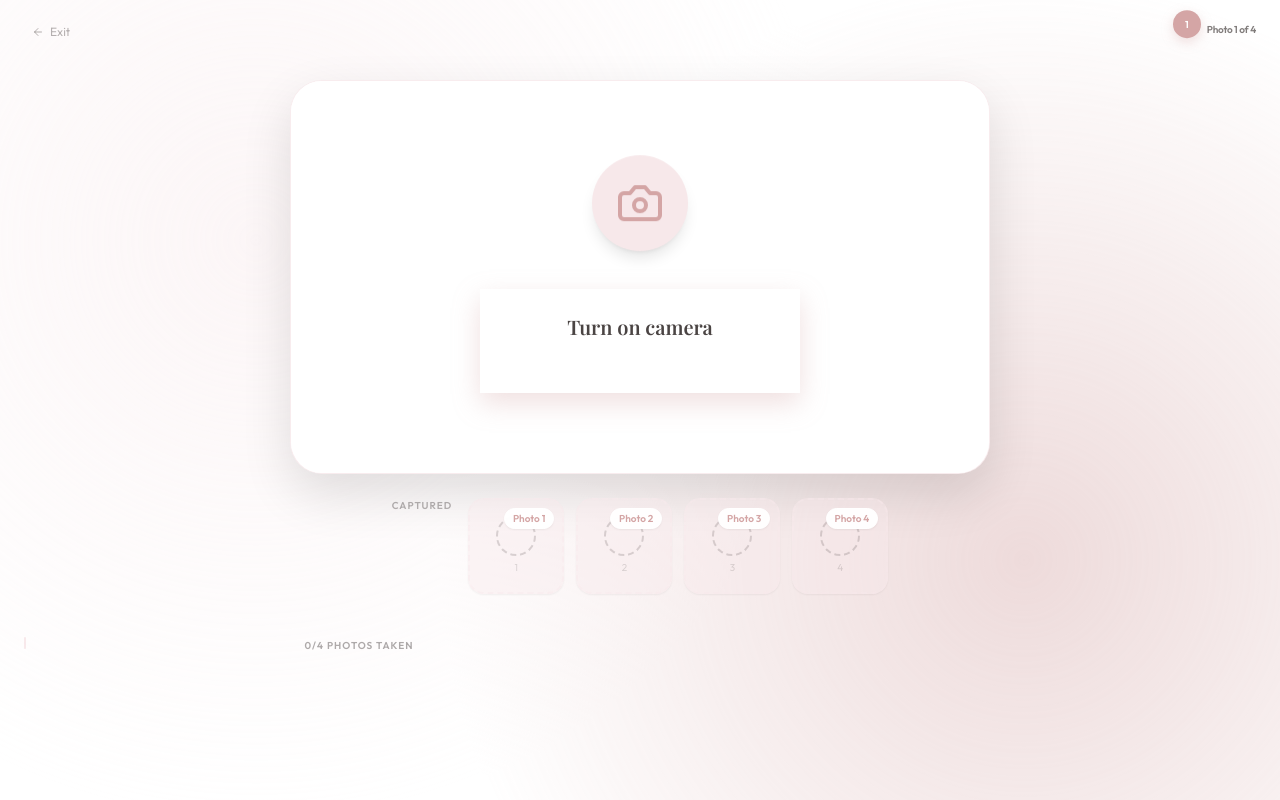
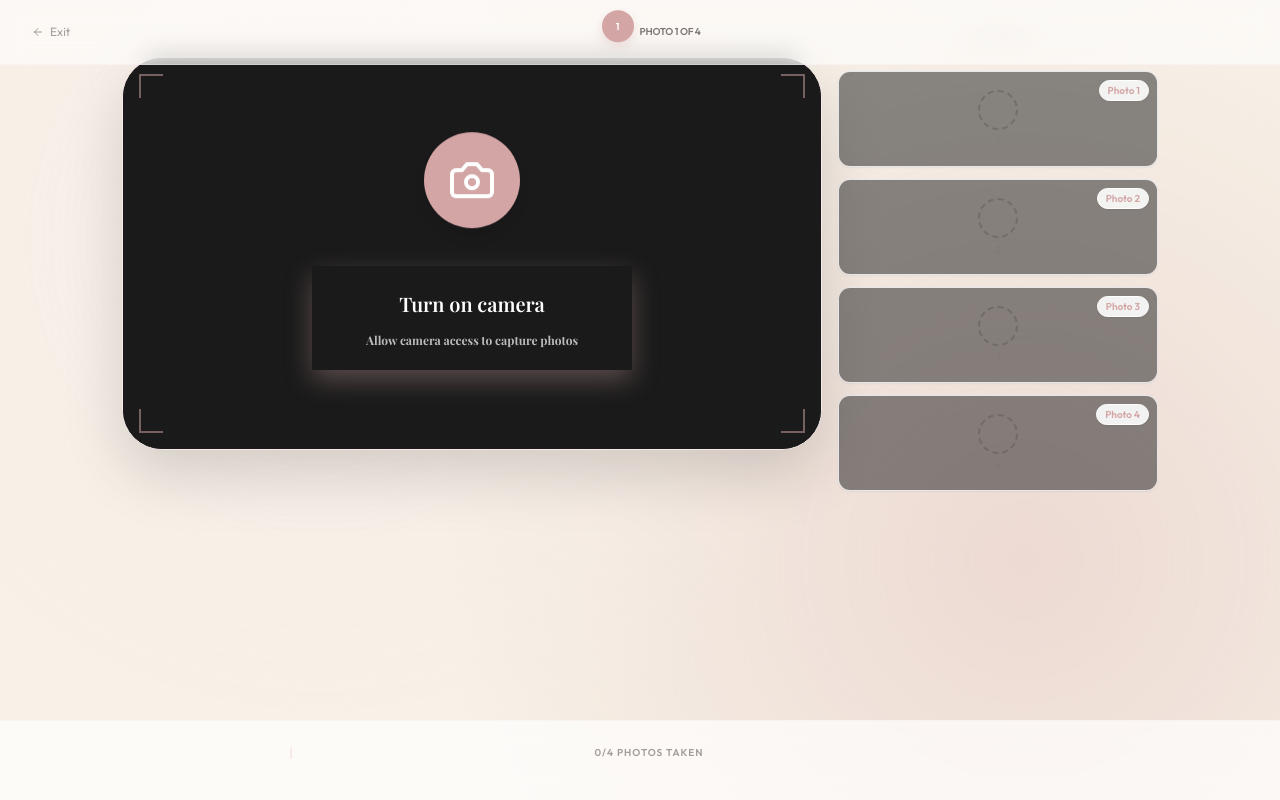
Before and after one commit to Ellzxc/fleur-n-frame, a React (Vite) app in the folder fleur-n-frame/client/: page / in a window 1280 px wide. Both pictures are taken after a click on the button "Start Capturing". Built offline with nearby package versions, Linux system fonts and the light colour scheme; no server answers; a web font is replaced by a local one.

Commit message:
Rebuild whole UI

```diff
--- a/fleur-n-frame/client/src/pages/PhotoboothPage.jsx
+++ b/fleur-n-frame/client/src/pages/PhotoboothPage.jsx
@@ -279,89 +279,97 @@ export default function PhotoboothPage({ navigate }) {
 
   return (
     <>
-      <div className="min-h-screen relative overflow-hidden bg-white">
-        {/* Decorative background */}
-        <div className="absolute inset-0 opacity-40 pointer-events-none" style={{ backgroundImage: "radial-gradient(circle at 20% 30%, #f7e8ea 0%, transparent 50%), radial-gradient(circle at 80% 70%, #d4a5a5 0%, transparent 50%)" }} />
+      <div className="min-h-screen relative overflow-hidden bg-[#f7f1e7]">
+        {/* Decorative kiosk background */}
+        <div className="absolute inset-0 opacity-30 pointer-events-none" style={{ backgroundImage: "radial-gradient(circle at 25% 30%, #f7e8ea 0%, transparent 50%), radial-gradient(circle at 80% 70%, #d4a5a5 0%, transparent 50%)" }} />
 
         {/* Full-screen photo preview modal */}
         {previewOpen !== null && (
-          <div className="fixed inset-0 z-50 bg-fleur-ink/98 flex items-center justify-center p-6 backdrop-blur-sm animate-fade-in">
-            <div className="relative w-full max-w-[700px] h-[700px] flex items-center justify-center bg-white rounded-3xl shadow-[0_20px_60px_rgba(0,0,0,0.3)] overflow-hidden border border-white/10 animate-slide-up">
+          <div className="fixed inset-0 z-50 bg-[#0a0a0a] flex items-center justify-center p-4 backdrop-blur-sm animate-fade-in">
+            <div className="relative w-full max-w-[800px] h-[800px] flex items-center justify-center bg-white rounded-[2rem] shadow-[0_20px_60px_rgba(0,0,0,0.4)] overflow-hidden border border-white/10 animate-slide-up">
               <img src={photos[previewOpen]} alt="Preview" className="w-full h-full object-cover" />
-              <button onClick={closePreview} className="absolute top-4 right-4 z-30 bg-fleur-ink/90 text-white rounded-full p-3 hover:bg-fleur-rose/90 transition-all">
+              <button onClick={closePreview} className="absolute top-4 right-4 z-30 bg-[#0a0a0a] text-white rounded-full p-3 hover:bg-fleur-rose/90 transition-all">
                 <XIcon className="w-5 h-5" />
               </button>
             </div>
           </div>
         )}
 
-        {/* Header */}
+        {/* Top bar */}
         {!previewOpen && (
-          <div className="px-6 py-4 z-10 flex justify-between items-start">
-            <button onClick={() => navigate("welcome")} className="btn-ghost flex items-center gap-1.5 text-fleur-ink/50 text-xs hover:bg-fleur-blush/50 p-2">
+          <div className="fixed top-0 left-0 right-0 z-40 px-6 py-4 flex justify-between items-center bg-white/60 backdrop-blur-md border-b border-fleur-blush/40">
+            <button onClick={() => navigate("welcome")} className="btn-ghost flex items-center gap-1.5 text-fleur-ink/50 text-xs hover:bg-fleur-blush/50 p-2 rounded-full">
               <ArrowLeft className="w-3 h-3" /> Exit
             </button>
             <div className="flex items-center gap-1.5 text-fleur-ink/70">
-              <div className="w-7 h-7 rounded-full bg-fleur-rose flex items-center justify-center text-[10px] font-bold text-white shadow-[0_4px_12px_rgba(212,165,165,0.35)] animate-bounce-gentle">
+              <div className="w-8 h-8 rounded-full bg-fleur-rose flex items-center justify-center text-[10px] font-bold text-white shadow-[0_4px_12px_rgba(212,165,165,0.35)] animate-bounce-gentle">
                 {step + 1}
               </div>
-              <span className="text-[10px] font-semibold tracking-tight leading-none">Photo {step + 1} of {TOTAL}</span>
+              <span className="text-[10px] font-semibold tracking-tight leading-none uppercase">Photo {step + 1} of {TOTAL}</span>
             </div>
+            <div className="w-8 h-8 flex items-center justify-center"></div>
           </div>
         )}
 
-        {/* Main camera area */}
+        {/* Main layout: camera left, captured photos right */}
         {!previewOpen && (
-          <div className="flex flex-col items-center justify-center flex-1 z-0 relative w-full p-2 lg:p-4">
-            <div className="w-full max-w-[700px] aspect-video relative rounded-[2rem] shadow-[0_20px_50px_rgba(0,0,0,0.12)] border border-fleur-blush/80 bg-white overflow-hidden">
+          <div className="relative flex flex-1 items-center justify-center p-2 lg:p-4 z-0">
+            {/* Camera monitor - maximized */}
+            <div className="relative flex-1 max-w-[700px] aspect-video rounded-[2.5rem] shadow-[0_25px_60px_rgba(0,0,0,0.15)] border border-fleur-blush/100 bg-[#2a2a2a] overflow-hidden flex items-center justify-center">
               {cameraEnabled ? (
                 <>
-                      <CameraPreview ref={cameraRef} active={true} />
-                      <div
-                        className="fixed inset-0 z-[60] bg-[#FFFFFF] pointer-events-none"
-                        style={{
-                          opacity: flashOpacity,
-                          transition: "opacity 250ms ease-out",
-                          transform: "translateZ(0)",
-                        }}
-                      />
+                  <div className="absolute inset-0 z-20 flex items-center justify-center">
+                    <CameraPreview ref={cameraRef} active={true} className="w-full h-full object-cover" />
+                  </div>
+                  <div className="absolute inset-0 z-[60] bg-[#FFFFFF] pointer-events-none" style={{ opacity: flashOpacity, transition: "opacity 250ms ease-out", transform: "translateZ(0)" }} />
                   <CountdownOverlay n={status === "countdown" ? timer : 0} />
-                    </>
-                  ) : (
-                <div className="absolute inset-0 flex flex-col items-center justify-center bg-white">
-                  <div className="w-24 h-24 rounded-full bg-fleur-blush flex items-center justify-center mb-8 text-fleur-rose font-bold text-3xl shadow-lg animate-bounce-gentle">
-                    <Camera className="w-12 h-12" />
+                  {!cameraReady && (
+                    <div className="absolute inset-0 z-30 flex flex-col items-center justify-center bg-[#1a1a1a]/60 backdrop-blur-sm">
+                      <div className="w-20 h-20 rounded-full bg-fleur-rose flex items-center justify-center mb-6 text-white font-bold text-2xl shadow-lg animate-bounce-gentle">
+                        <Camera className="w-10 h-10" />
                       </div>
-                  <button onClick={enableCamera} className="w-full max-w-xs px-10 py-6 text-xl font-display font-bold flex flex-col items-center gap-4 shadow-[0_10px_25px_rgba(212,165,165,0.35)] hover:shadow-[0_15px_35px_rgba(212,165,165,0.45)] active:scale-95 transition-all">
+                      <button onClick={enableCamera} className="px-10 py-6 text-xl font-display font-bold flex flex-col items-center gap-4 shadow-[0_10px_25px_rgba(212,165,165,0.35)] hover:shadow-[0_15px_35px_rgba(212,165,165,0.45)] active:scale-95 transition-all text-white">
                         <span className="font-semibold">Turn on camera</span>
                         <span className="text-xs text-white/70 leading-none">Allow camera access to capture photos</span>
                       </button>
                     </div>
                   )}
+                </>
+              ) : (
+                <div className="absolute inset-0 flex flex-col items-center justify-center bg-[#1a1a1a]">
+                  <div className="w-24 h-24 rounded-full bg-fleur-rose flex items-center justify-center mb-8 text-white font-bold text-3xl shadow-lg animate-bounce-gentle">
+                    <Camera className="w-12 h-12" />
+                  </div>
+                  <button onClick={enableCamera} className="w-full max-w-xs px-10 py-6 text-xl font-display font-bold flex flex-col items-center gap-4 shadow-[0_10px_25px_rgba(212,165,165,0.35)] hover:shadow-[0_15px_35px_rgba(212,165,165,0.45)] active:scale-95 transition-all text-white">
+                    <span className="font-semibold">Turn on camera</span>
+                    <span className="text-xs text-white/70 leading-none">Allow camera access to capture photos</span>
+                  </button>
+                </div>
+              )}
+              {/* Camera HUD corners */}
+              <div className="absolute top-4 left-4 z-10 w-6 h-6 border-t-2 border-l-2 border-fleur-rose/50"></div>
+              <div className="absolute top-4 right-4 z-10 w-6 h-6 border-t-2 border-r-2 border-fleur-rose/50"></div>
+              <div className="absolute bottom-4 left-4 z-10 w-6 h-6 border-b-2 border-l-2 border-fleur-rose/50"></div>
+              <div className="absolute bottom-4 right-4 z-10 w-6 h-6 border-b-2 border-r-2 border-fleur-rose/50"></div>
             </div>
 
-            {/* Photo thumbnails - below camera on mobile, side on desktop */}
-            <div className="mt-6 flex flex-col lg:flex-row lg:items-start gap-4">
+            {/* Captured photos sidebar */}
+            <div className="flex-1 max-w-xs ml-4 hidden lg:flex flex-col items-center gap-4 pt-4">
               <div className="text-[10px] font-bold uppercase tracking-widest text-fleur-ink/40 mb-2">Captured</div>
-              <div className="flex flex-wrap justify-center gap-3">
+              <div className="flex flex-col gap-3 w-full">
                 {Array.from({ length: TOTAL }).map((_, i) => (
-                  <div key={i} className="relative cursor-pointer group flex flex-col items-center gap-2" onClick={() => photos[i] && openPreview(i)}>
-                    <div className={`w-24 h-24 rounded-2xl overflow-hidden border shadow-sm flex items-center justify-center relative transition-all duration-300 ${
-                      photos[i]
-                        ? "border-fleur-rose/60 bg-white shadow-[0_4px_12px_rgba(212,165,165,0.25)] scale-105"
-                        : "border-2 border-dashed border-fleur-blush/40 bg-fleur-blush/40"
-                    }`}>
+                  <div key={i} className="relative w-full h-24 rounded-xl overflow-hidden border shadow-sm flex items-center justify-center transition-all duration-300 group relative" style={{ position: "relative" }}>
+                    <div className="absolute inset-0 bg-[#1a1a1a] opacity-50 z-0" />
                     {photos[i] ? (
-                        <img src={photos[i]} alt={`Photo ${i + 1}`} className="w-full h-full object-cover" />
+                      <img src={photos[i]} alt={`Photo ${i + 1}`} className="w-full h-full object-cover z-10" />
                     ) : (
-                        <div className="absolute inset-0 flex flex-col items-center justify-center text-fleur-ink/30">
-                          <div className="w-10 h-10 rounded-full border-2 border-dashed border-fleur-ink/20 mb-1" />
-                          <span className="text-[10px] font-medium opacity-60">{i + 1}</span>
+                      <div className="z-10 flex flex-col items-center justify-center h-full text-fleur-ink/20">
+                        <div className="w-10 h-10 rounded-full border-2 border-dashed border-fleur-ink/30 mb-1" />
+                        <span className="text-[10px] font-medium opacity-40">{i + 1}</span>
                       </div>
                     )}
-                      <div className="absolute top-2 right-2 z-10 flex items-center gap-1 bg-white/95 backdrop-blur px-2 py-0.5 rounded-full text-fleur-rose font-bold text-[10px] shadow-sm border border-white">
+                    <div className="absolute top-2 right-2 z-20 flex items-center gap-1 bg-white/90 backdrop-blur px-2 py-0.5 rounded-full text-fleur-rose font-bold text-[10px] shadow-sm border border-white">
                       Photo {i + 1}
-                      </div>
                     </div>
                   </div>
                 ))}
@@ -370,21 +378,22 @@ export default function PhotoboothPage({ navigate }) {
           </div>
         )}
 
-        {/* Bottom controls */}
+        {/* Bottom control bar */}
         {!previewOpen && (
-          <div className="px-6 py-6 z-10 flex flex-col items-center justify-between w-full max-w-[700px] gap-6">
-            <div className="w-full">
-              <div className="flex items-center gap-4 mb-3">
+          <div className="fixed bottom-0 left-0 right-0 z-40 px-6 py-6 bg-white/70 backdrop-blur-md border-t border-fleur-blush/40">
+            <div className="max-w-[700px] mx-auto">
+              {/* Progress */}
+              <div className="flex items-center gap-4 mb-4">
                 <div className="flex-1 bg-fleur-blush rounded-full h-3 overflow-hidden border border-fleur-blush/40">
                   <div className="h-full bg-fleur-rose rounded-full transition-all duration-500 shadow-[0_0_15px_rgba(212,165,165,0.5)]" style={{ width: `${progress}%` }} />
                 </div>
-                <p className="text-[10px] font-bold text-fleur-ink/50 mt-1 uppercase tracking-widest text-center w-full">{taken}/{TOTAL} photos taken</p>
-              </div>
+                <p className="text-[10px] font-bold text-fleur-ink/50 uppercase tracking-widest text-center w-full">{taken}/{TOTAL} photos taken</p>
               </div>
 
-            <div className="flex flex-col sm:flex-row items-center gap-3 w-full">
+              {/* Status + actions */}
+              <div className="flex flex-col sm:flex-row items-center justify-between gap-3 w-full">
                 {!cameraEnabled ? null : allDone ? (
-                <div className="flex items-center gap-2 text-fleur-rose font-bold shadow-sm bg-fleur-rose/10 px-4 py-2 rounded-full border border-fleur-rose/30">
+                  <div className="flex items-center gap-2 text-fleur-rose font-bold shadow-sm bg-fleur-rose/10 px-5 py-2.5 rounded-full border border-fleur-rose/30 animate-bounce-gentle">
                     <CheckCircle className="w-5 h-5" /> All done!
                   </div>
                 ) : cameraReady ? (
@@ -408,15 +417,15 @@ export default function PhotoboothPage({ navigate }) {
                   </button>
                 )}
                 {allDone && (
-                <button onClick={goToResults} className="w-full sm:w-auto px-10 py-5 text-xl font-display font-bold shadow-[0_10px_25px_rgba(212,165,165,0.35)] hover:shadow-[0_15px_35px_rgba(212,165,165,0.45)] active:scale-95 transition-all">
+                  <button onClick={goToResults} className="w-full sm:w-auto px-10 py-5 text-xl font-display font-bold shadow-[0_20px_40px_rgba(212,165,165,0.4)] hover:shadow-[0_25px_50px_rgba(212,165,165,0.5)] active:scale-95 transition-all animate-bounce-gentle">
                     Proceed to strips
                   </button>
                 )}
               </div>
             </div>
+          </div>
         )}
       </div>
-
       <></>
     </>
   );
```
Also changed, not shown: 1 other file (tests, documents, lock files or other folders). Lines whose indentation alone changed are shown as unchanged.
